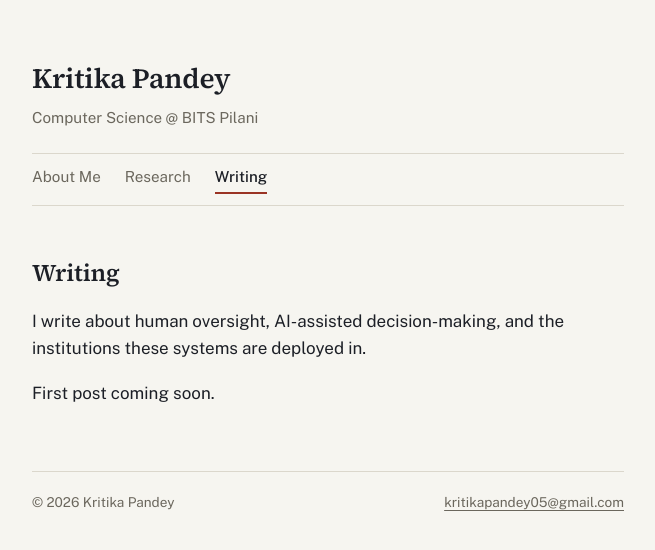
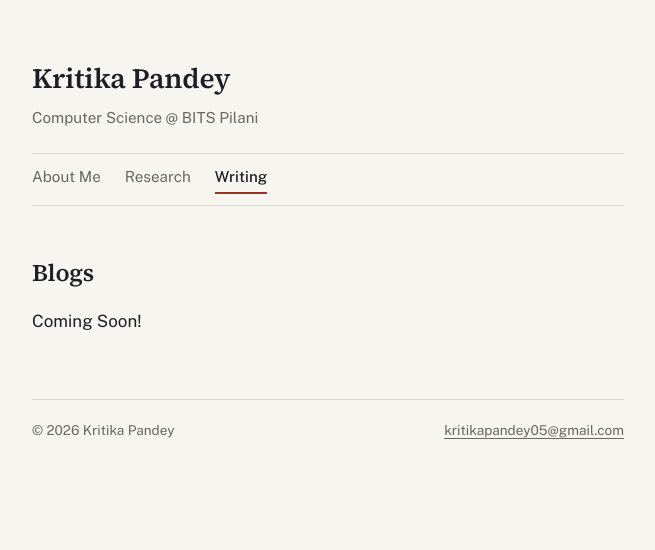
Before and after one commit to kritikapandey05/kritikapandey05.github.io, a Jekyll site: the page built from blog.md, in a window 1280 px wide. Shown: the top 550 px of the page, without its empty margins (312-967 px from the left). Built offline with Jekyll 4.4.1, drawn with Linux system fonts in a browser that asks for light colours.

Commit message:
Update blog.md

```diff
--- a/blog.md
+++ b/blog.md
@@ -1,11 +1,9 @@
 ---
 layout: default
-title: Writing
+title: Blogs
 permalink: /blog/
 ---
 
-<h1>Writing</h1>
+<h1>Blogs</h1>
 
-<p>I write about human oversight, AI-assisted decision-making, and the institutions these systems are deployed in.</p>
-
-<p>First post coming soon.</p>
+Coming Soon!
```
